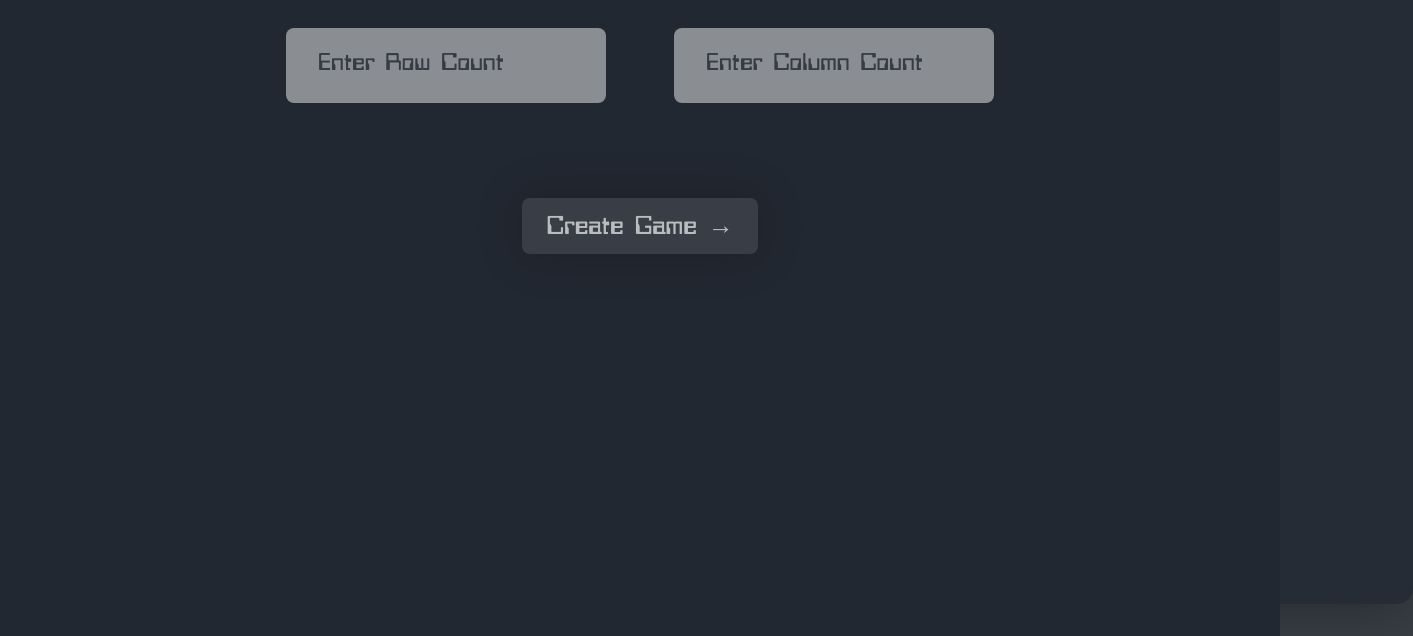
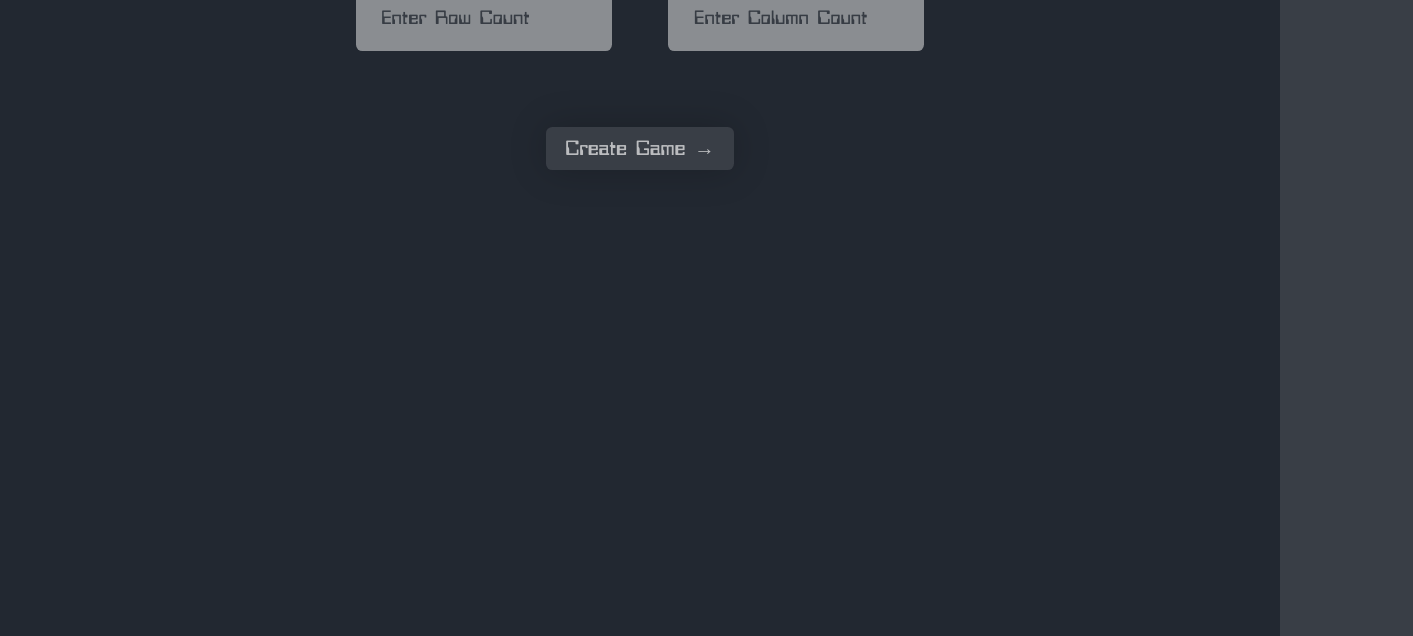
Before and after one commit to chirag-ghosh/My-15-puzzle-game, a website: page index.html in a window 1280 px wide. Shown: the part 164-800 px from the top of the page, 1413 px wide, since content can reach past the window. Drawn offline with Linux system fonts and the light colour scheme.

Commit message:
fixed bugs

```diff
--- a/sass/main.scss
+++ b/sass/main.scss
@@ -22,6 +22,7 @@ $color-grey: #f2f2f2;
     margin: 0;
     padding: 0;
     box-sizing: border-box;
+    font-size: 1vw;
 }
 
 input::-webkit-outer-spin-button,
@@ -39,7 +40,6 @@ input[type=number] {
 }
 
 body {
-    font-size: 0.7vw;
     background-color: $color-primary-light;
     font-family: "bitwise";
 }
@@ -351,6 +351,10 @@ body {
 
 @media only screen and (max-width: 600px) {
 
+    * {
+        font-size: 16px;
+    }
+
     .mainpage-div {
         flex-direction: column;
         align-items: stretch;
```
Also changed, not shown: css/style.css.
